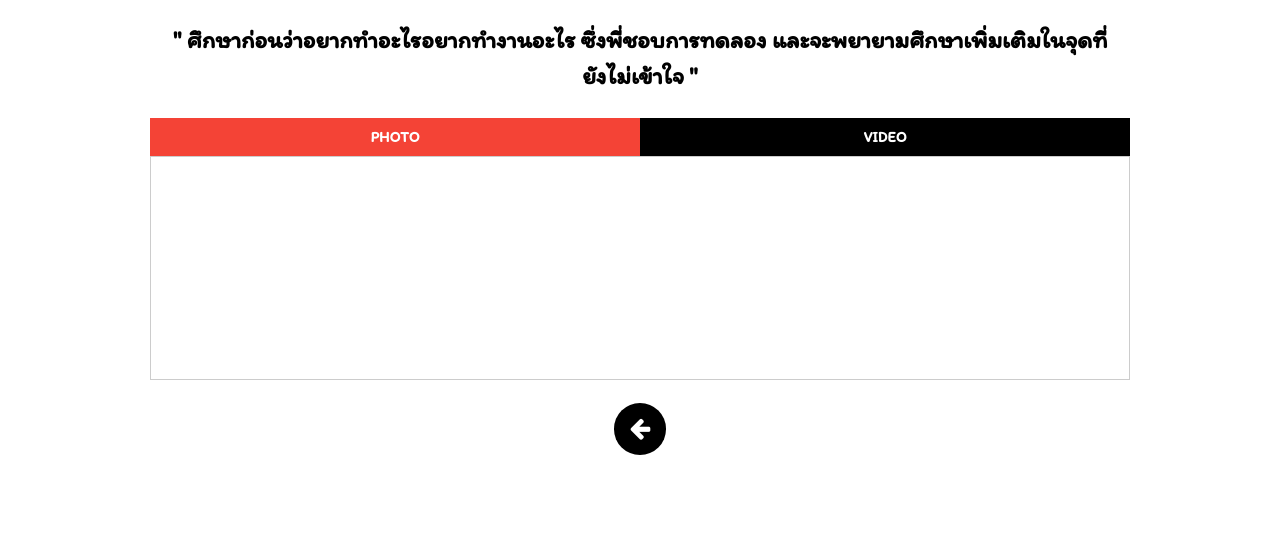
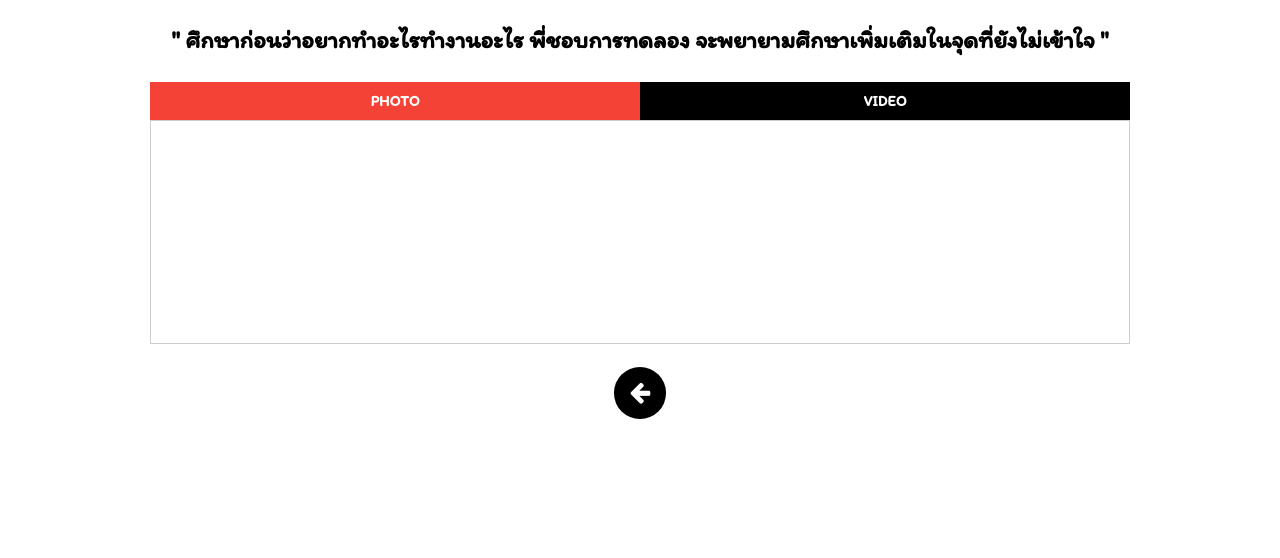
Before and after one commit to impalmn/16Inspirations-ty, a plain HTML site: page index.html in a window 1280 px wide. Shown: the part 242-800 px from the top of the page. Drawn offline with nearby package versions, Linux system fonts and the light colour scheme.

Commit message:
Update index.html

```diff
--- a/index.html
+++ b/index.html
@@ -46,7 +46,7 @@ body,h1,h2,h3,h4,h5,h6,p {font-family: "Itim", sans-serif}
 
   <!-- ???? -->
 <div class="w3-container w3-center">
-<p class="w3-xlarge">" ศึกษาก่อนว่าอยากทำอะไรอยากทำงานอะไร ซึ่งพี่ชอบการทดลอง และจะพยายามศึกษาเพิ่มเติมในจุดที่ยังไม่เข้าใจ "</p>
+<p class="w3-xlarge">" ศึกษาก่อนว่าอยากทำอะไรทำงานอะไร พี่ชอบการทดลอง จะพยายามศึกษาเพิ่มเติมในจุดที่ยังไม่เข้าใจ "</p>
 </div>
 
   <!-- bar -->
```
